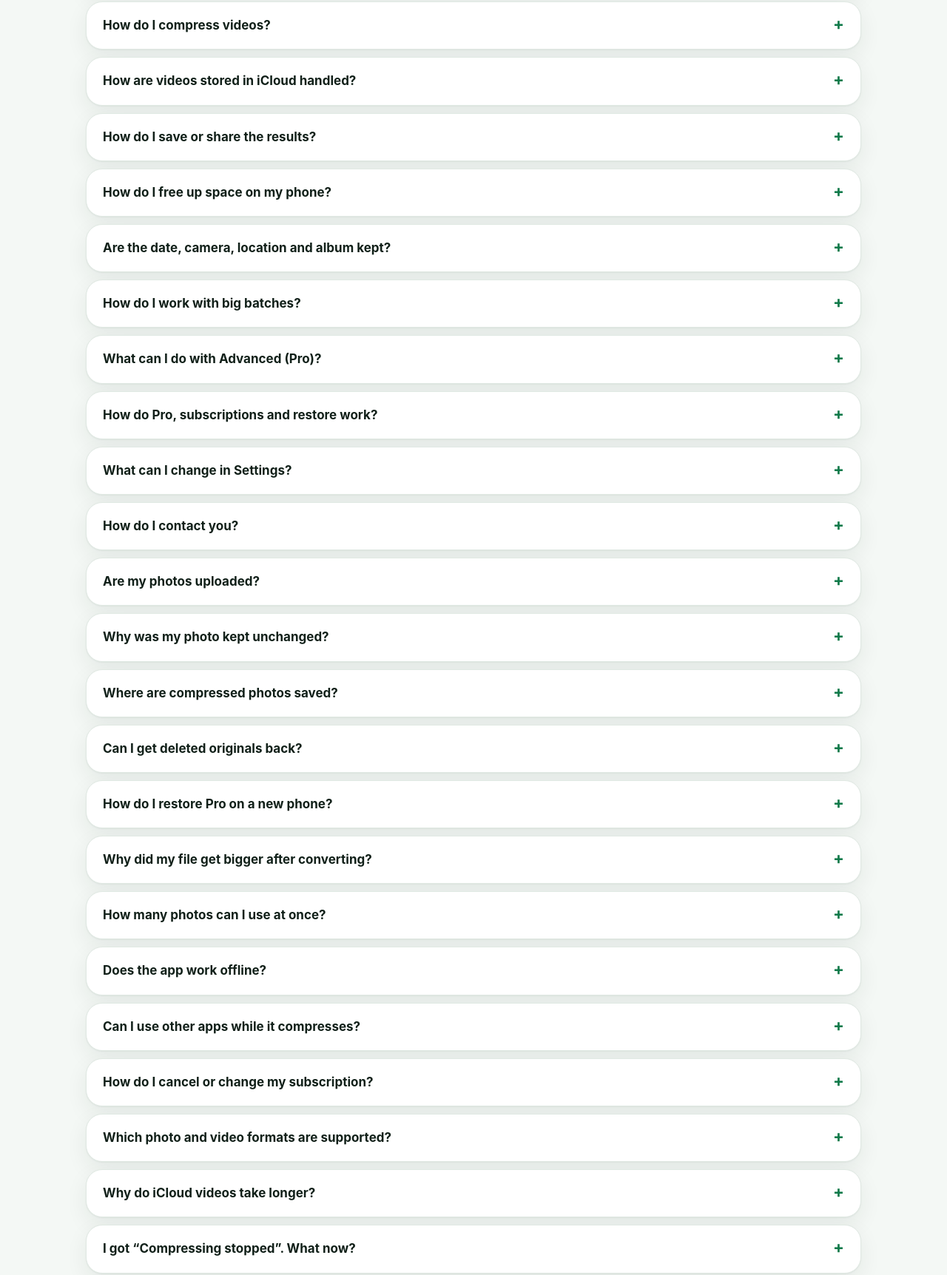
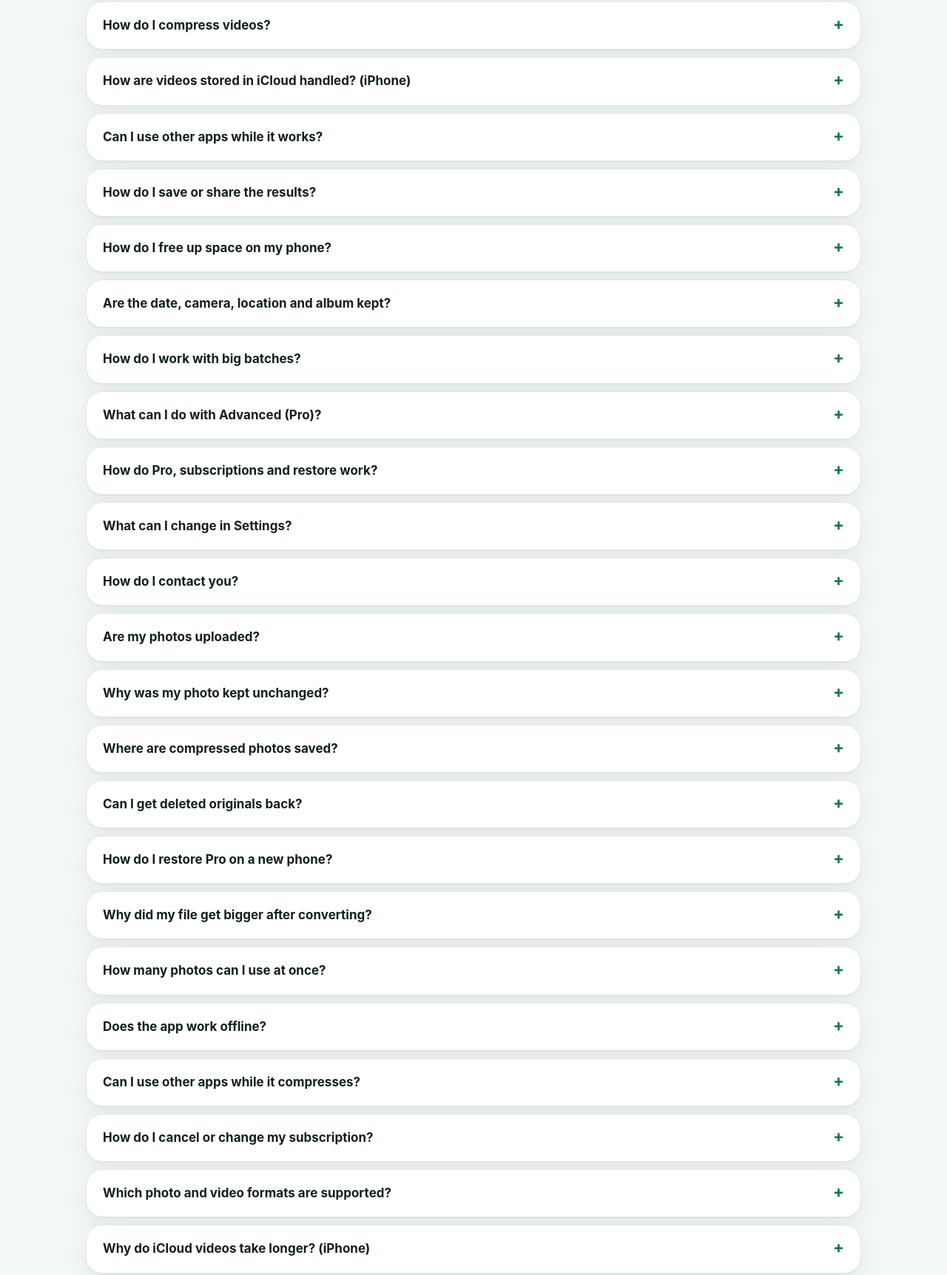
Before and after one commit to Piyush-Sinroja/Piyush-Sinroja.github.io, a plain HTML site: page compress/faq/index.html in a window 1280 px wide. Shown: the part 718-2442 px from the top of the page at 74% size. Drawn offline with Linux system fonts and the light colour scheme.

Commit message:
index file updated

```diff
--- a/compress/faq/index.html
+++ b/compress/faq/index.html
@@ -52,23 +52,39 @@ Photos keep their full size and quality, so the files can get bigger — that’
 Choose the page size, photos per page (1, 2, 4 or 6), margins, and “Whole photo” or “Fill (crop)”.<br>
 Drag photos to change the order; tap the pencil to crop or rotate one.<br>
 “PDF size” can keep it under a limit, such as 1 MB for forms.<br>
-Add a password if you like, then share, save to Files or print.<br>
+Add a password if you like, then share, save to Files (iPhone) or Downloads (Android), or print.<br>
 Your layout is remembered for next time.</p></details>
 <details class="card qa"><summary>How do I compress videos?</summary><p>Tap “Select Videos to Compress”.<br>
 720p (Balanced) is ideal for WhatsApp; “Exact file size” fits limits such as 16 MB or 25 MB.<br>
 After compressing, tap a video to play it and switch between Compressed and Original at the same moment.<br>
 For many videos, tap “Tips for big batches”.<br>
-Videos stored only in iCloud download while it compresses.</p></details>
-<details class="card qa"><summary>How are videos stored in iCloud handled?</summary><p>Videos stored only in iCloud download one by one while compressing, two at a time.<br>
+On iPhone, videos stored only in iCloud download while it compresses.</p></details>
+<details class="card qa"><summary>How are videos stored in iCloud handled? (iPhone)</summary><p>Videos stored only in iCloud download one by one while compressing, two at a time.<br>
 Wi-Fi makes it faster. The Lock Screen shows “iCloud 74%” while one downloads.<br>
 If iCloud is slow or a video doesn&#x27;t download, Compress tries again, goes on with the next videos and retries it at the end.</p></details>
+<details class="card qa"><summary>Can I use other apps while it works?</summary><p>iPhone: Compressing is fastest with Compress open.<br>
+You can also use other apps: on iOS 26 and later it keeps working in the background, with progress on the Lock Screen.<br>
+If your iPhone pauses it, open Compress and it continues; finished results are kept.<br>
+If your iPhone stops it, open Compress and tap Compress to do the rest.<br>
+Tapping Back while it works asks before stopping.<br>
+<br>
+Android: Compressing is fastest with Compress open.<br>
+You can also use other apps: it keeps working in the background, with progress and a Stop button in the notification.<br>
+If your phone&#x27;s battery saver stops it, open Compress and tap Compress to do the rest; finished results are kept.<br>
+For long batches, set Compress to “No restrictions” in your phone&#x27;s battery settings.<br>
+Tapping Back while it works asks before stopping.</p></details>
 <details class="card qa"><summary>How do I save or share the results?</summary><p>Save puts the results in the “Compress” album (or the original album — see Settings).<br>
 Share sends the files or one ZIP.<br>
 To save or share just one, tap it; to pick several, long-press one or tap “Select all”.<br>
 Results you haven’t saved are removed when you leave the screen — the app asks first.<br>
 Saved copies are marked “Compressed” in the photo picker.</p></details>
-<details class="card qa"><summary>How do I free up space on my phone?</summary><p>After saving, choose “Delete originals” to remove the large originals.<br>
+<details class="card qa"><summary>How do I free up space on my phone?</summary><p>iPhone: After saving, choose “Delete originals” to remove the large originals.<br>
 Your phone asks once to confirm, and they stay in Recently Deleted for 30 days.<br>
+Turn on “Delete originals after saving” in Settings to skip our question.<br>
+The home screen shows how much space you’ve freed.<br>
+<br>
+Android: After saving, choose “Delete originals” to remove the large originals.<br>
+Your phone asks once to confirm, and they stay in the Trash for 30 days.<br>
 Turn on “Delete originals after saving” in Settings to skip our question.<br>
 The home screen shows how much space you’ve freed.</p></details>
 <details class="card qa"><summary>Are the date, camera, location and album kept?</summary><p>Compressed photos keep the original date, camera, lens and location by default (WebP keeps none of it inside the file).<br>
@@ -99,7 +115,7 @@ App and device details help us fix problems faster; no photos or files are sent.
 <details class="card qa"><summary>Are my photos uploaded?</summary><p>No. Everything is processed on your phone.</p></details>
 <details class="card qa"><summary>Why was my photo kept unchanged?</summary><p>If a photo is already smaller than your choice, we keep the original instead of making it bigger.</p></details>
 <details class="card qa"><summary>Where are compressed photos saved?</summary><p>In the “Compress” album, or in the original album if you turn that on in Settings.</p></details>
-<details class="card qa"><summary>Can I get deleted originals back?</summary><p>Yes. Deleted originals stay in Recently Deleted (or Trash) for 30 days.</p></details>
+<details class="card qa"><summary>Can I get deleted originals back?</summary><p>Yes. Deleted originals stay in Recently Deleted (iPhone) or the Trash (Android) for 30 days.</p></details>
 <details class="card qa"><summary>How do I restore Pro on a new phone?</summary><p>Open Settings and tap Restore purchases, using the same store account.</p></details>
 <details class="card qa"><summary>Why did my file get bigger after converting?</summary><p>Converting keeps full size and quality. Some formats are larger, for example HEIC → JPG or a screenshot saved as JPG. To make files smaller, use “Select Photos to Compress” instead.</p></details>
 <details class="card qa"><summary>How many photos can I use at once?</summary><p>Free: 5 photos or 1 video at a time, and 5 photos per PDF. Pro: up to 500 photos, 100 videos and 100 photos per PDF.</p></details>
@@ -107,11 +123,11 @@ App and device details help us fix problems faster; no photos or files are sent.
 <details class="card qa"><summary>Can I use other apps while it compresses?</summary><p>Yes. It&#x27;s fastest with Compress open, but it keeps working in the background and lets you know when it&#x27;s done. If your phone pauses it, open Compress and it continues; finished results are kept.</p></details>
 <details class="card qa"><summary>How do I cancel or change my subscription?</summary><p>In Settings, tap “Manage subscription”. Pro stays until the end of the month you paid for. To pay once instead, tap “Switch to Lifetime”, then cancel the Monthly subscription so you aren&#x27;t charged again.</p></details>
 <details class="card qa"><summary>Which photo and video formats are supported?</summary><p>Photos: JPG, HEIC, PNG and WebP. Videos: MP4, MOV, M4V and 3GP; results are saved as MP4, which plays everywhere. More video formats are planned.</p></details>
-<details class="card qa"><summary>Why do iCloud videos take longer?</summary><p>They are downloaded from iCloud first, one by one while compressing. The speed depends on your internet and on iCloud; Wi-Fi is faster. If one doesn&#x27;t download, Compress goes on and tries it again at the end.</p></details>
+<details class="card qa"><summary>Why do iCloud videos take longer? (iPhone)</summary><p>They are downloaded from iCloud first, one by one while compressing. The speed depends on your internet and on iCloud; Wi-Fi is faster. If one doesn&#x27;t download, Compress goes on and tries it again at the end.</p></details>
 <details class="card qa"><summary>I got “Compressing stopped”. What now?</summary><p>Your phone ended the work in the background, for example to save memory. Finished results are kept. Open Compress and tap Compress to do the rest.</p></details>
 <details class="card qa"><summary>Can I compress videos from WhatsApp, Files or other apps?</summary><p>Yes. In that app, tap Share and choose Compress. Supported files open in Compress; files in other formats are left out.</p></details>
 <details class="card qa"><summary>What data does the app collect?</summary><p>Your photos and videos never leave your phone. The app uses anonymous usage statistics (for example, which features are used) to improve it, and the free version shows ads from Google. Details are in the Privacy Policy.</p></details>
-<details class="card qa"><summary>Why does a video say “Couldn&#x27;t download it from iCloud”?</summary><p>iCloud didn&#x27;t deliver it, often because of a weak connection or a busy iCloud. Check your internet, then add the video again and compress it.</p></details>
+<details class="card qa"><summary>Why does a video say “Couldn&#x27;t download it from iCloud”? (iPhone)</summary><p>iCloud didn&#x27;t deliver it, often because of a weak connection or a busy iCloud. Check your internet, then add the video again and compress it.</p></details>
 </div>
 </section>
 </div>
```
